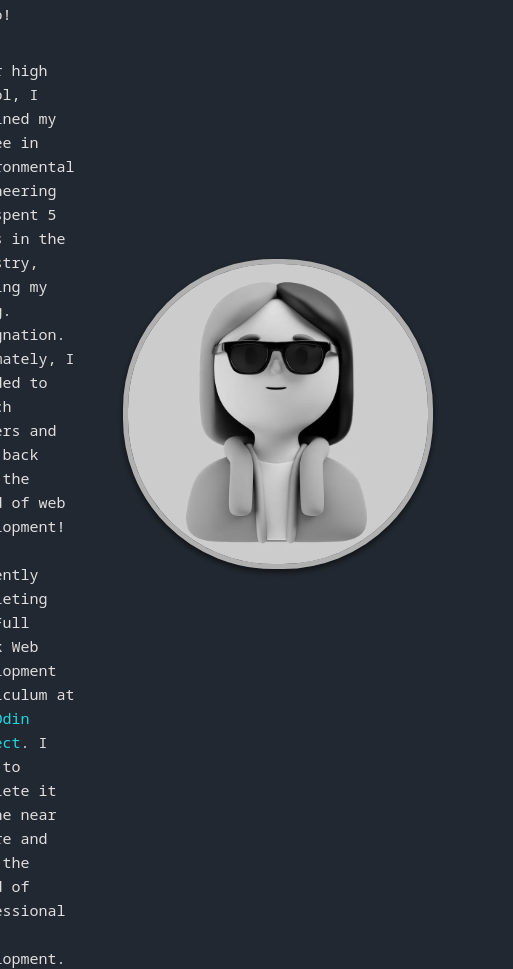
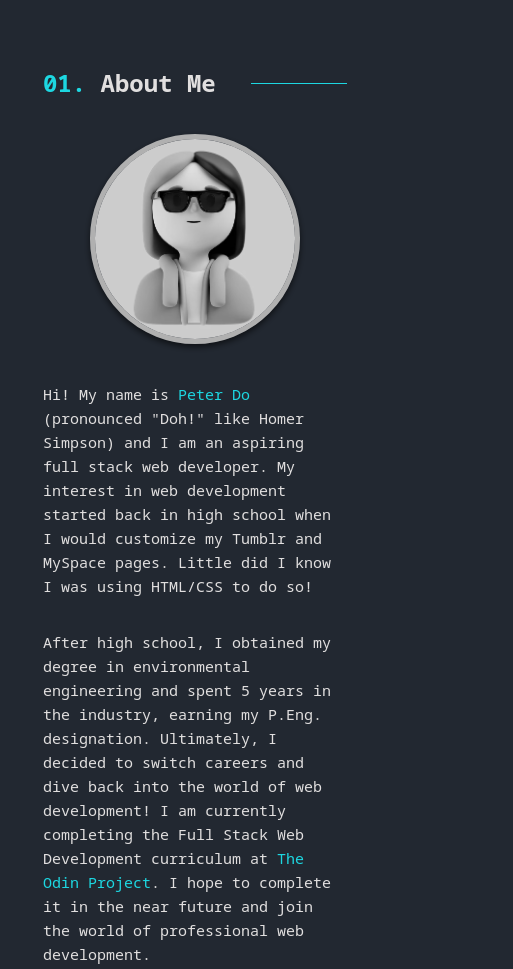
Before and after one commit to Nogiback/Personal-Portfolio, a plain HTML site: page index.html in a window 390 px wide. Shown: the part 780-1749 px from the top of the page, 513 px wide, since content can reach past the window. Drawn offline with nearby package versions, Linux system fonts and the light colour scheme.

Commit message:
Changed layout of About section, added portrait animation, added other misc. styling to page

```diff
--- a/index.html
+++ b/index.html
@@ -60,6 +60,14 @@
           </div>
           <div id="about-details-container">
             <div id="about-info-left">
+              <div id="about-photo">
+                <img
+                  src="./assets/3d-illustration-person-with-sunglasses_23-2149436180.avif"
+                  alt="3D illustration of person with sunglasses"
+                />
+              </div>
+            </div>
+            <div id="about-info-right">
               <p class="about-text">
                 Hi! My name is <span>Peter Do</span> (pronounced "Doh!" like Homer Simpson)
                 and I am an aspiring full stack web developer. My interest in
@@ -79,14 +87,6 @@
               <p class="about-text">
                 Outside of web development, I am an avid disc golfer and enjoy the outdoors as much as I can. I also enjoy playing video games on my PC, getting together with friends, and playing music!
               </p>
-            </div>
-            <div id="about-info-right">
-              <div id="about-photo">
-                <img
-                  src="./assets/3d-illustration-person-with-sunglasses_23-2149436180.avif"
-                  alt="3D illustration of person with sunglasses"
-                />
-              </div>
             </div>
           </div>
           <div id="tech-stack-container">
--- a/styles/main.css
+++ b/styles/main.css
@@ -25,7 +25,7 @@ section {
   flex-direction: row;
   justify-content: center;
   align-items: center;
-  height: 100vh;
+  min-height: 100vh;
   width: 100%;
 }
 
@@ -43,6 +43,14 @@ section {
   }
   to {
     top: 0px;
+  }
+}
+@keyframes spin {
+  from {
+    transform: rotateY(0deg);
+  }
+  to {
+    transform: rotateY(360deg);
   }
 }
 #header {
@@ -261,7 +269,8 @@ section {
   gap: 3rem;
 }
 
-#about-info-left {
+#about-info-left,
+#about-info-right {
   display: flex;
   flex-direction: column;
   justify-content: center;
@@ -303,20 +312,18 @@ section {
   justify-content: center;
   align-items: center;
   gap: 0.5rem;
+  position: relative;
 }
 .tech-icon i {
   font-size: 3rem;
+  text-shadow: 2px 2px 5px black;
 }
 .tech-icon span {
   font-size: 0.9rem;
+  text-shadow: 2px 2px 5px black;
 }
-
-#about-info-right {
-  display: flex;
-  flex-direction: column;
-  justify-content: center;
-  align-items: center;
-  gap: 2rem;
+.tech-icon:hover {
+  top: -2px;
 }
 
 #about-photo img {
@@ -330,4 +337,21 @@ section {
 }
 #about-photo img:hover {
   filter: none;
+  perspective: 500px;
+  animation: spin 1.3s linear;
+}
+
+@media only screen and (max-width: 950px) {
+  #about-container {
+    gap: 1rem;
+  }
+  #about-details-container {
+    flex-direction: column;
+    gap: 2rem;
+    margin-bottom: 1rem;
+  }
+  #about-photo img {
+    max-width: 200px;
+    max-height: 200px;
+  }
 }/*# sourceMappingURL=main.css.map */
```
Also changed, not shown: 1 other file.
